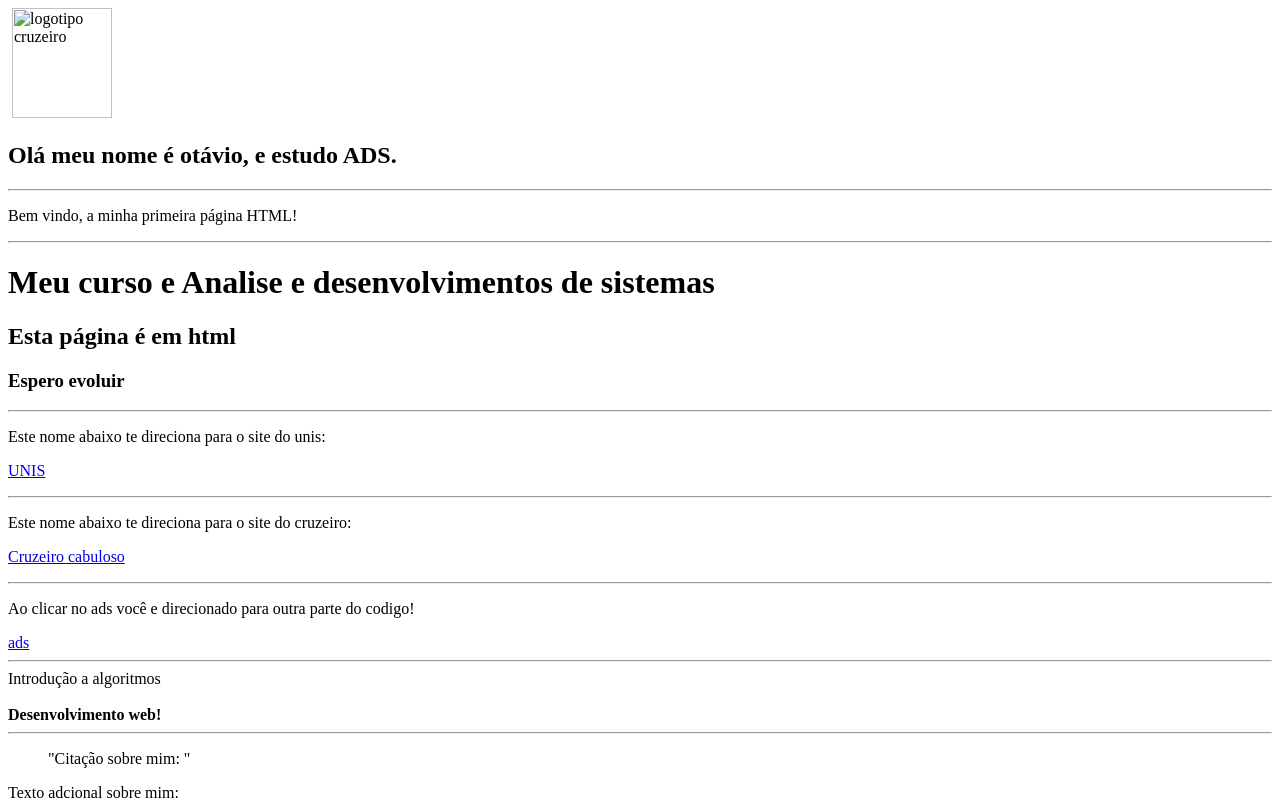
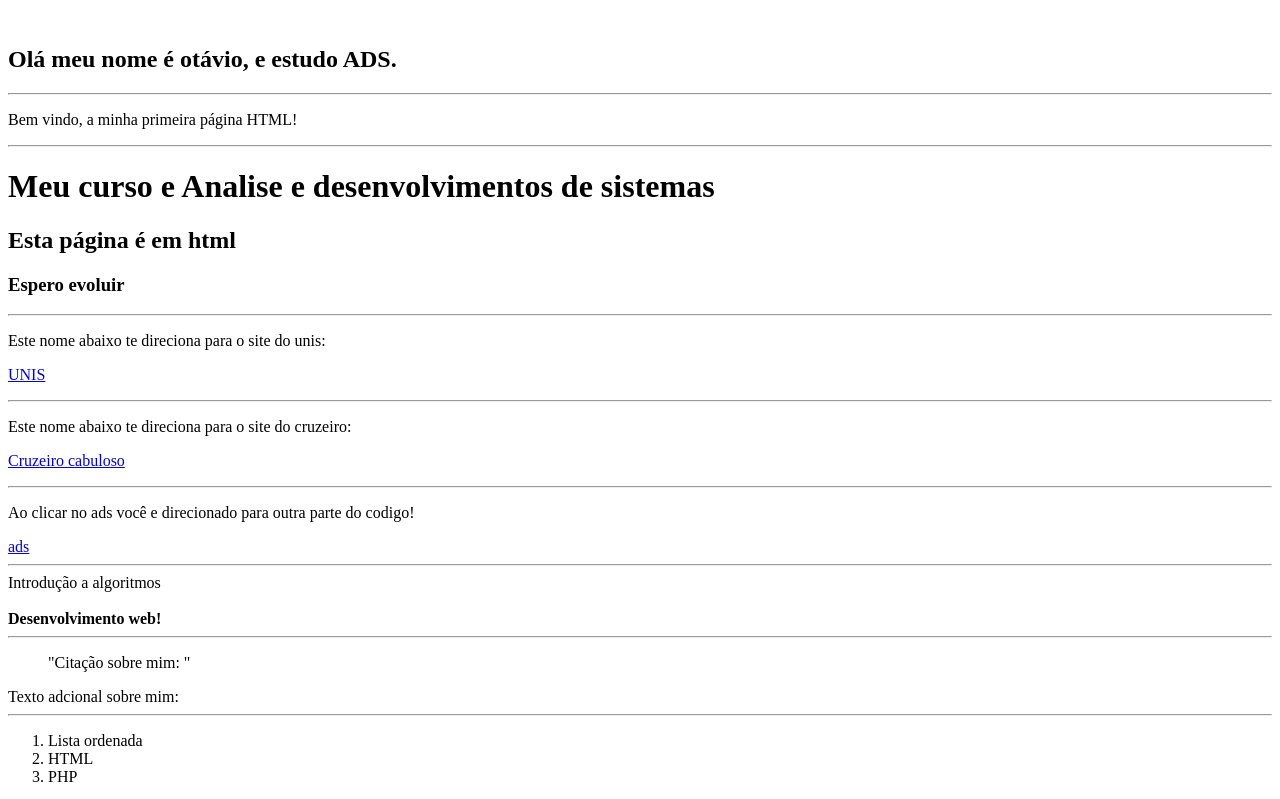
Before and after one commit to OtavioVilela-tech/Otavio-Vilela-tech, a plain HTML site: page index.html in a window 1280 px wide. Shown: the top 799 px of the page. Drawn offline with Linux system fonts and the light colour scheme.

Commit message:
deletei a imagem
deletei a imagem

```diff
--- a/index.html
+++ b/index.html
@@ -10,7 +10,6 @@
 
 <body>
 
-<img src="logo.cruzeiro.png" alt="logotipo cruzeiro" width="100" height="110">
 
 <h2> Olá meu nome é otávio, e estudo ADS. </h2>
 
```
Also changed, not shown: logo.cruzeiro.png (added).
